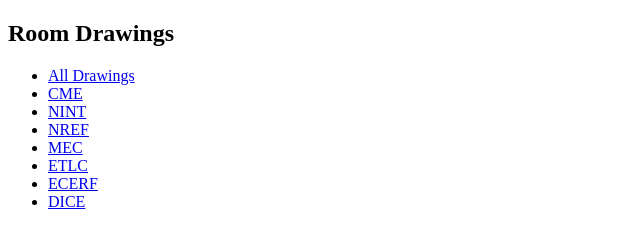
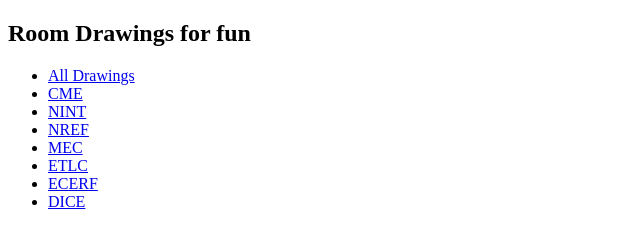
Before and after one commit to Raeed-Ahmed-Audri/Heatmaps, a plain HTML site: page HTML/index.html in a window 1280 px wide. Shown: the full height of the page, 0-640 px from the left. Drawn offline with Linux system fonts and the light colour scheme; files that its build step writes are made by us from their sources; files whose address does not match are found by name.

Commit message:
test commit

```diff
--- a/HTML/index.html
+++ b/HTML/index.html
@@ -11,7 +11,7 @@
             <div class = "row">
 
                 <div class = "heading">
-                    <h2>Room Drawings</h2>
+                    <h2>Room Drawings for fun</h2>
                 </div>
 
                 <div class = "filter">
```
